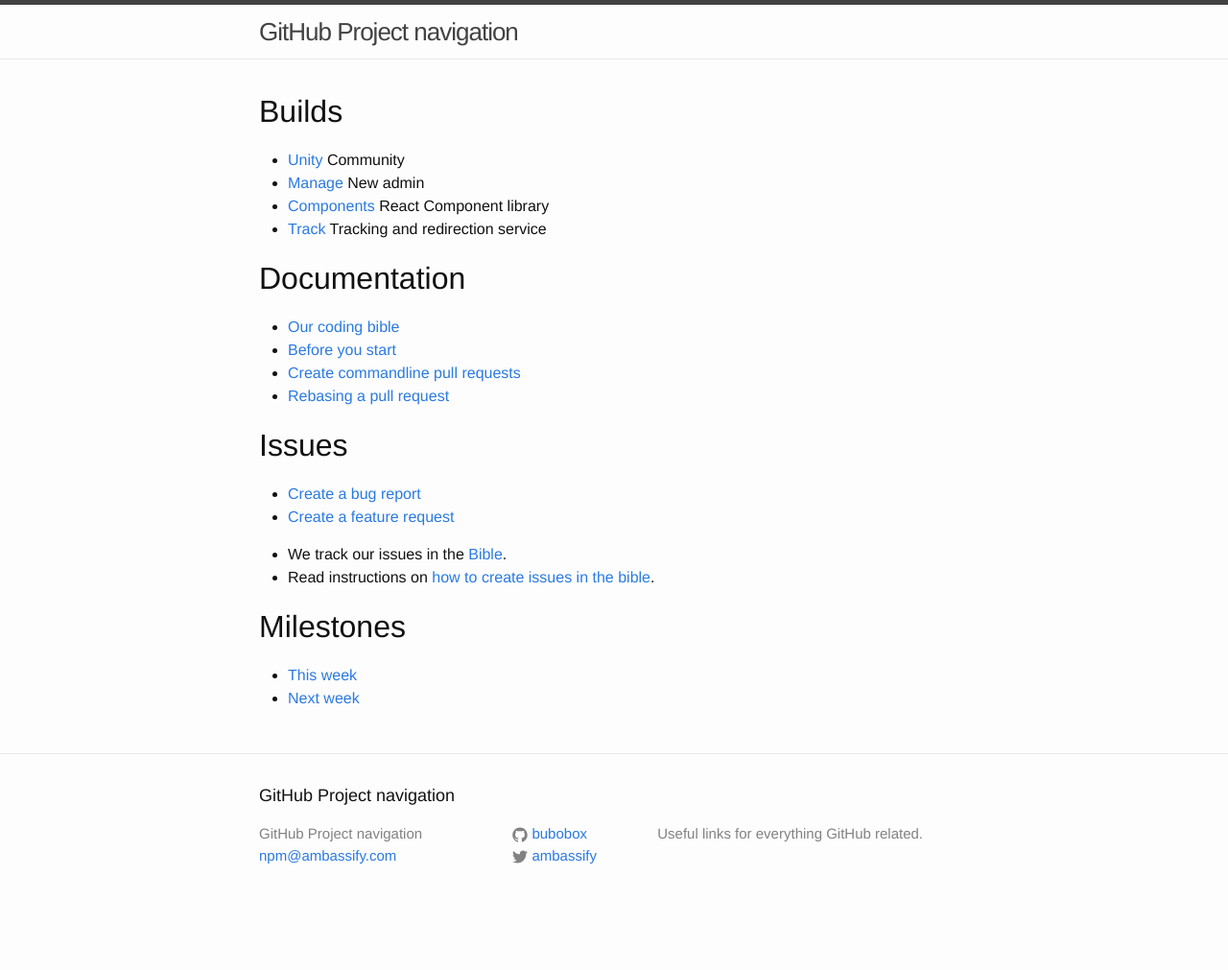
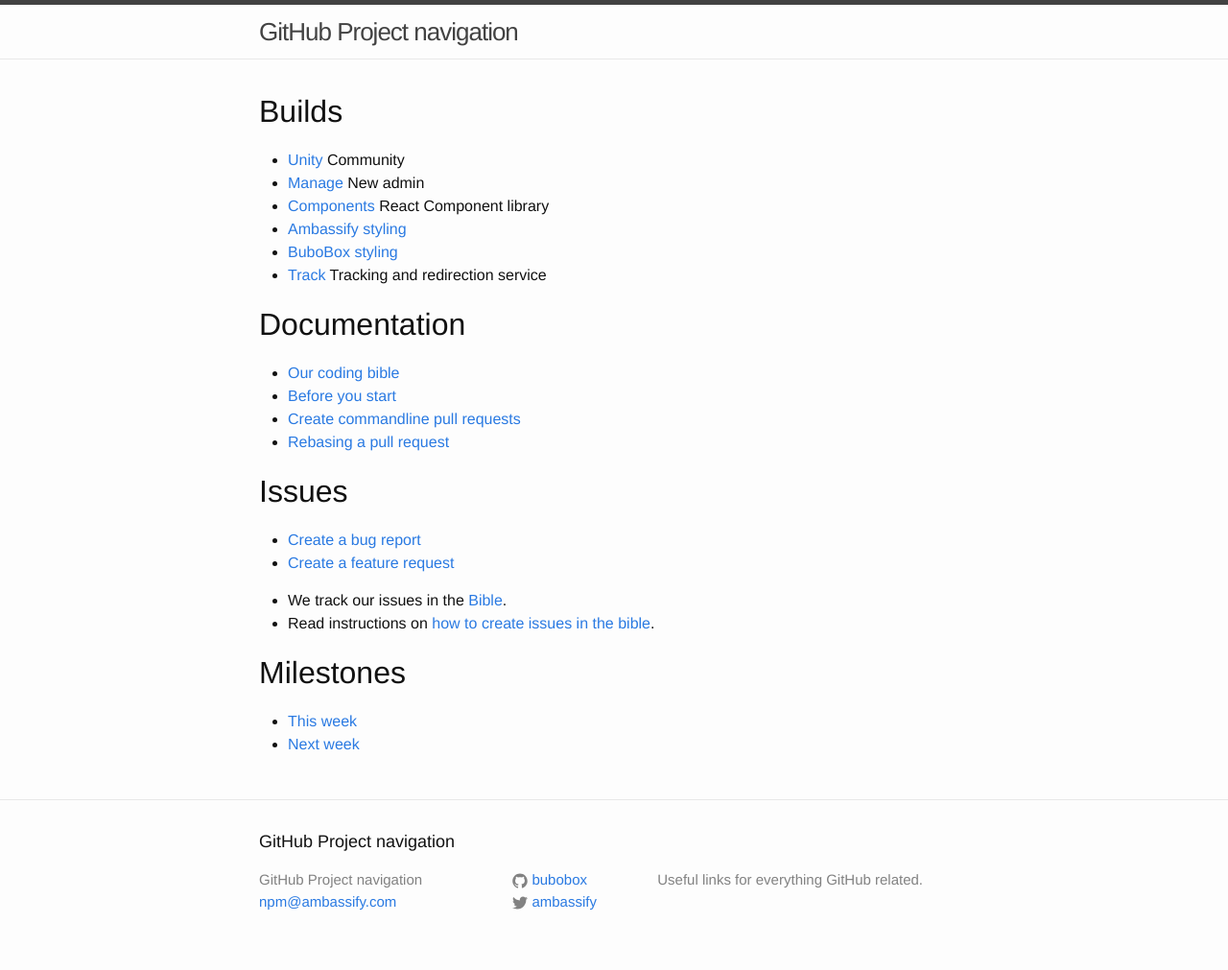
Before and after one commit to ambassify/ambassify.github.io, a Jekyll site: the page built from index.html, in a window 1280 px wide. Shown: the whole page at 96% size. Built offline with Jekyll 4.4.1, drawn with Linux system fonts in a browser that asks for light colours; before the commit the page ends 963 px from its top, so only the background shows below that.

Commit message:
Add links to different styles in components

```diff
--- a/builds.md
+++ b/builds.md
@@ -7,4 +7,6 @@
 - [Unity](/unity/) Community
 - [Manage](/manage/) New admin
 - [Components](/components/) React Component library
+ - [Ambassify styling](/components/)
+ - [BuboBox styling](/components/bbbx.htm)
 - [Track](/track/) Tracking and redirection service
```
